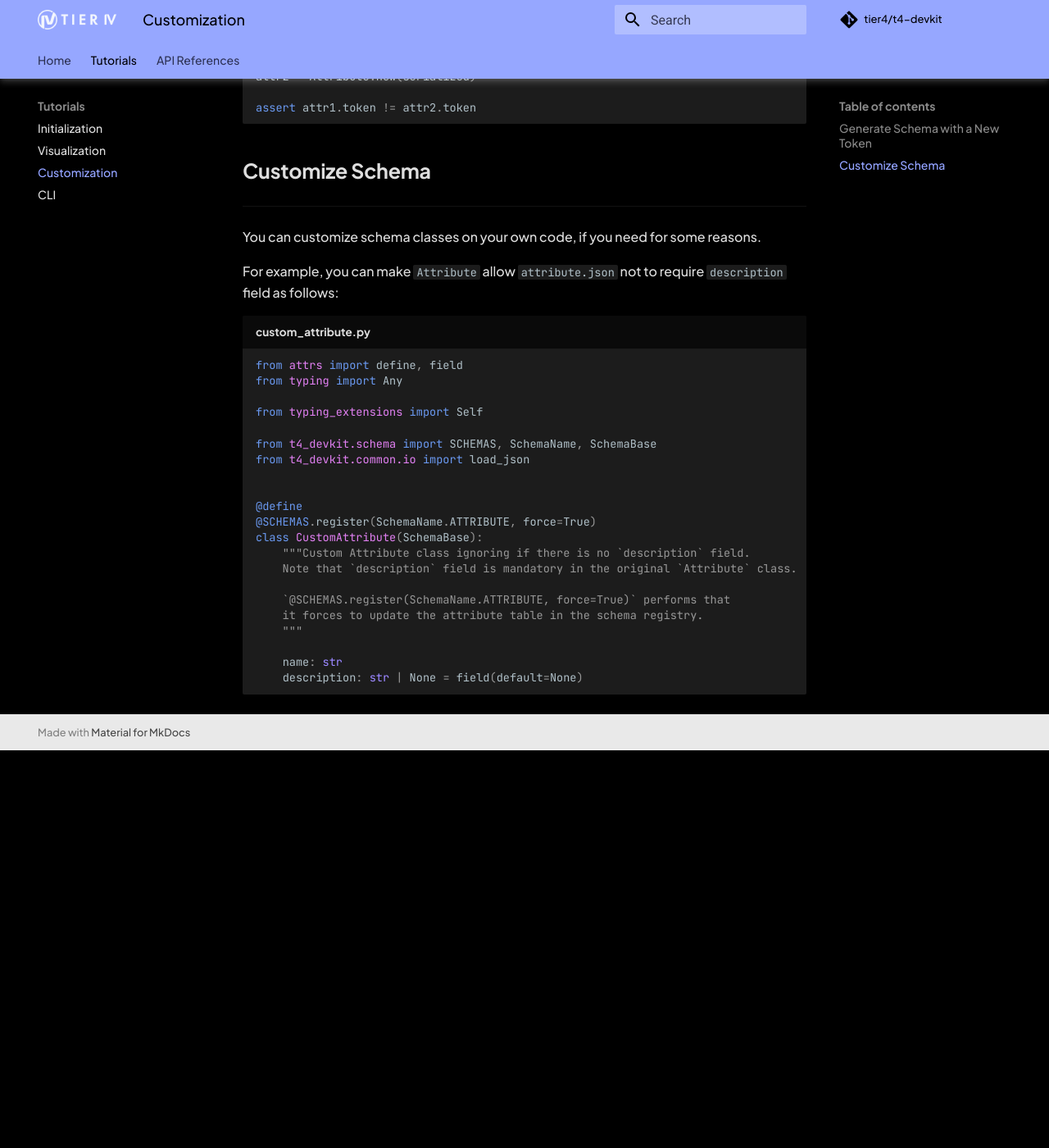
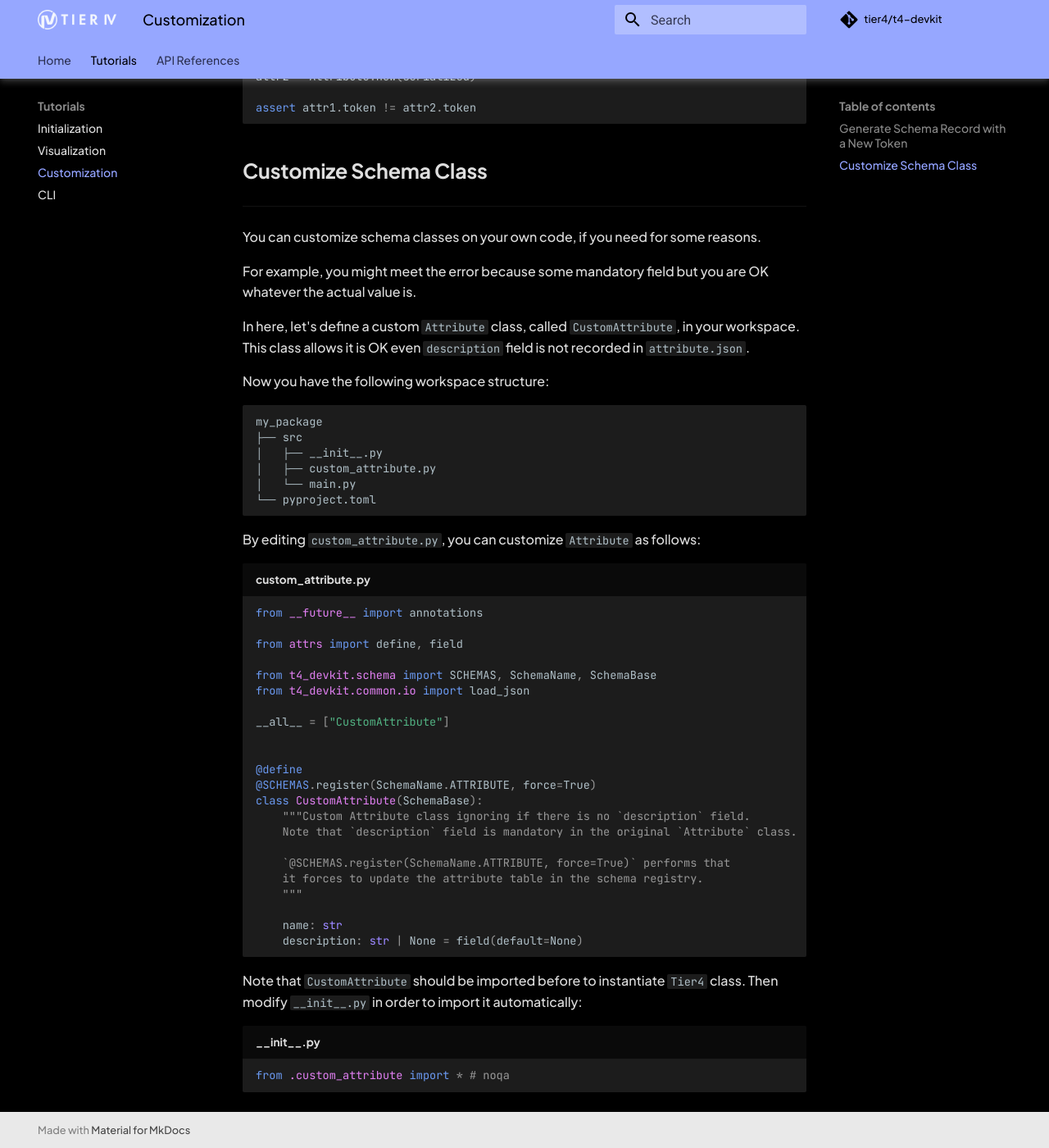
Before and after one commit to tier4/t4-devkit, an MkDocs documentation site: the page built from docs/tutorials/customize.md, in a window 1280 px wide and 1400 px high, scrolled down 576 px. Shown: the whole window at 82% size. Built offline with MkDocs 1.6.1 and Material for MkDocs 9.7.7, drawn with Linux system fonts in a browser that asks for light colours; comment, search, counter and statistics services are not loaded; the version menu is left out; before the commit the page ends 1491 px from its top, so only the background shows below that; some of the changed text lies outside the part shown.

Commit message:
docs: update document for schema customization
Signed-off-by: ktro2828 <kotaro.uetake@tier4.jp>

````diff
--- a/docs/tutorials/customize.md
+++ b/docs/tutorials/customize.md
@@ -1,4 +1,4 @@
-## Generate Schema with a New Token
+## Generate Schema Record with a New Token
 
 ---
 
@@ -22,22 +22,39 @@ attr2 = Attribute.new(serialized)
 assert attr1.token != attr2.token
 ```
 
-## Customize Schema
+## Customize Schema Class
 
 ---
 
 You can customize schema classes on your own code, if you need for some reasons.
 
-For example, you can make `Attribute` allow `attribute.json` not to require `description` field as follows:
+For example, you might meet the error because some mandatory field but you are OK whatever the actual value is.
+
+In here, let's define a custom `Attribute` class, called `CustomAttribute`, in your workspace.
+This class allows it is OK even `description` field is not recorded in `attribute.json`.
+
+Now you have the following workspace structure:
+
+```shell
+my_package
+├── src
+│   ├── __init__.py
+│   ├── custom_attribute.py
+│   └── main.py
+└── pyproject.toml
+```
+
+By editing `custom_attribute.py`, you can customize `Attribute` as follows:
 
 ```python title="custom_attribute.py"
+from __future__ import annotations
+
 from attrs import define, field
-from typing import Any
-
-from typing_extensions import Self
 
 from t4_devkit.schema import SCHEMAS, SchemaName, SchemaBase
 from t4_devkit.common.io import load_json
+
+__all__ = ["CustomAttribute"]
 
 
 @define
@@ -53,3 +70,10 @@ class CustomAttribute(SchemaBase):
     name: str
     description: str | None = field(default=None)
 ```
+
+Note that `CustomAttribute` should be imported before to instantiate `Tier4` class.
+Then modify `__init__.py` in order to import it automatically:
+
+```python title="__init__.py"
+from .custom_attribute import * # noqa
+```
````
Also changed, not shown: other parts of docs/tutorials/customize.md (+1 -1 lines).
